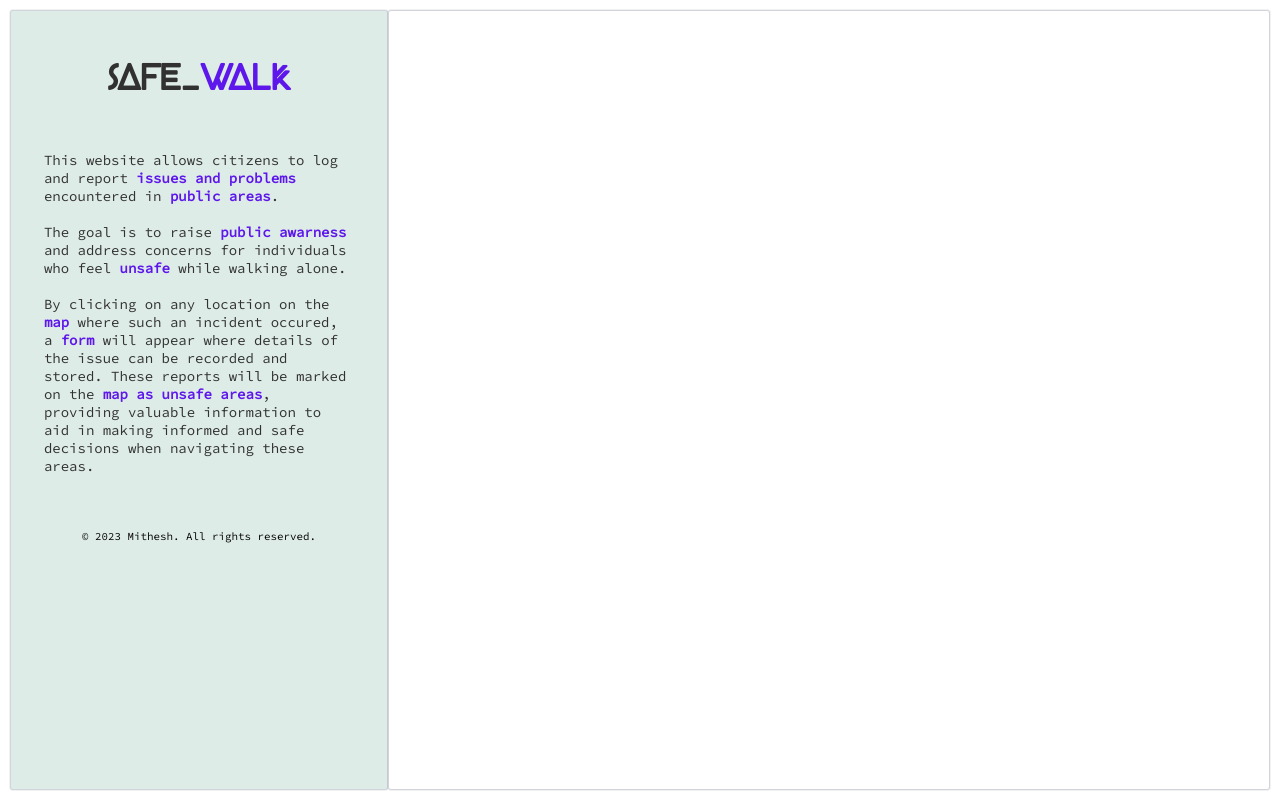
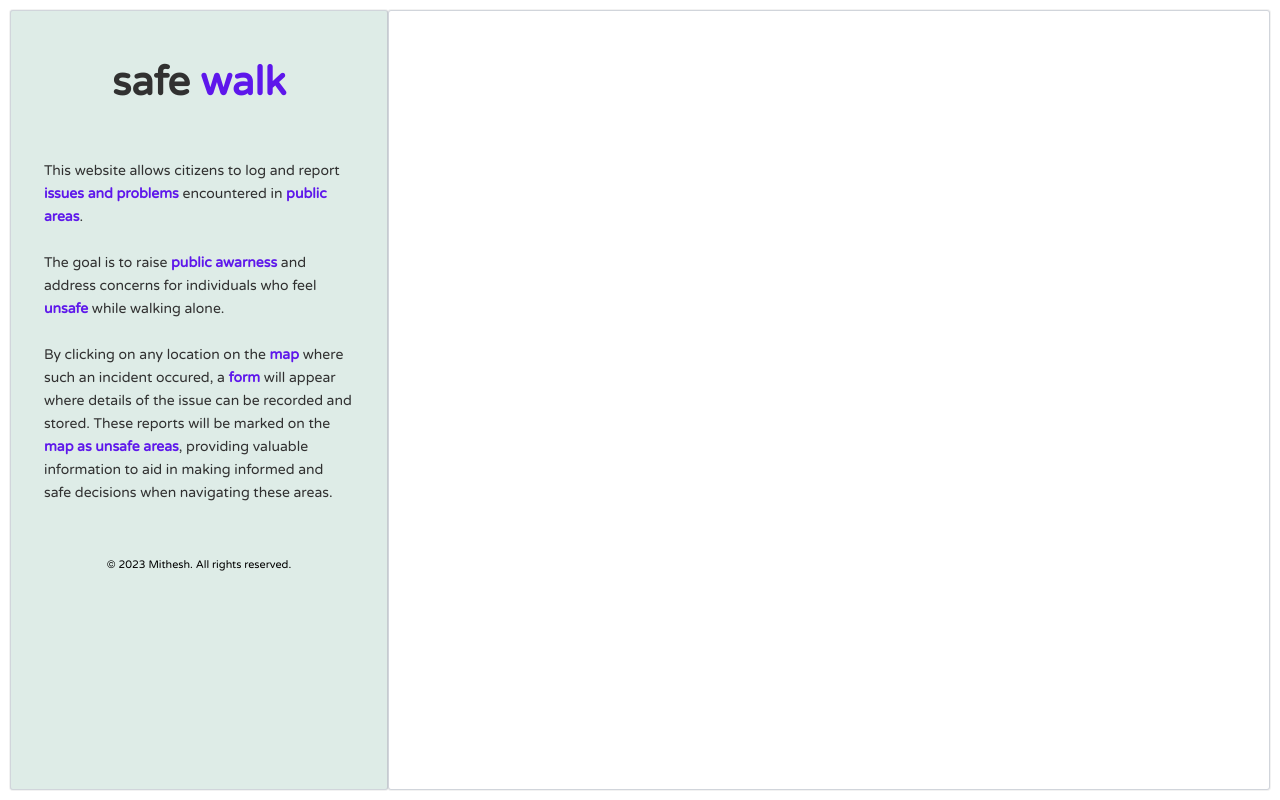
Before and after one commit to Mithesh-B/Safe_Walk, a website: page index.html in a window 1280 px wide. Drawn offline with nearby package versions, Linux system fonts and the light colour scheme; no server answers.

Commit message:
change fonts

```diff
--- a/index.html
+++ b/index.html
@@ -4,10 +4,7 @@
     <meta charset="UTF-8" />
     <meta http-equiv="X-UA-Compatible" content="IE=edge" />
     <meta name="viewport" content="width=device-width, initial-scale=1.0" />
-    <link
-      href="https://fonts.googleapis.com/css?family=Source Code Pro"
-      rel="stylesheet"
-    />
+   <link href="https://fonts.googleapis.com/css2?family=Varela+Round&display=swap" rel="stylesheet">
     <link rel="stylesheet" href="styles.css" />
     <link
       rel="stylesheet"
@@ -31,7 +28,7 @@
     <div class="sidebar">
       <div class="center">
         <h1>
-          <span>SAFE_<mark class="walk">WALK</mark></span>
+          <span>safe <mark class="walk">walk</mark></span>
         </h1>
       </div>
       <p class="about">
--- a/styles.css
+++ b/styles.css
@@ -4,13 +4,7 @@ html {
   padding: 0;
   box-sizing: border-box;
 }
-@font-face {
-  font-family: "beyno-testregular";
-  src: url("beyno-test-regular-webfont.woff2") format("woff2"),
-    url("beyno-test-regular-webfont.woff") format("woff");
-  font-weight: normal;
-  font-style: normal;
-}
+
 html {
   font-size: 62.5%;
   box-sizing: border-box;
@@ -39,7 +33,7 @@ textarea {
 }
 
 body {
-  font-family: "Source Code Pro", sans-serif;
+font-family: 'Varela Round', sans-serif;
 
   height: 100vh;
   display: flex;
@@ -53,7 +47,7 @@ body {
   width: 90%;
   align-self: center;
   color: rgb(49, 49, 49);
-
+line-height: 2.3rem;
   font-size: 14px;
 
   padding: 15px;
@@ -107,7 +101,7 @@ mark {
   display: none;
 }
 .center {
-  font-family: "beyno-testregular", "Source Code Pro", sans-serif;
+font-family: 'Varela Round', sans-serif;
   font-size: 20px;
   align-self: center;
   margin-bottom: 10%;
@@ -119,7 +113,7 @@ mark {
 /* Form input styles */
 .form__input {
   color: #6b6b6b;
-  font-family: "Source Code Pro", sans-serif;
+font-family: 'Varela Round', sans-serif;
   background-color: #deece700;
   margin-bottom: 10px;
   border-color: #5e17eb;
@@ -178,7 +172,7 @@ select {
 /* Form submit button styles */
 
 .form__btn {
-  font-family: "Source Code Pro", sans-serif;
+font-family: 'Varela Round', sans-serif;
   background-color: #5e17eb;
   color: rgb(255, 255, 255);
   border-style: solid;
@@ -273,7 +267,7 @@ footer {
 }
 
 .leaflet-popup .leaflet-popup-content {
-  font-family: "Source Code Pro", sans-serif;
+font-family: 'Varela Round', sans-serif;
   font-size: 11px;
 }
 
```
